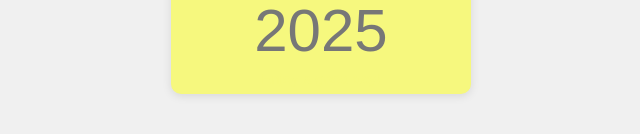
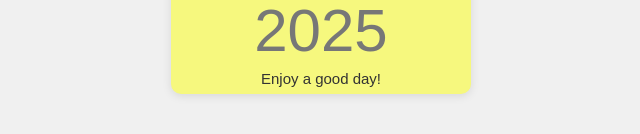
Before and after one commit to Paschal1804/calendar, a plain HTML site: page index.html in a window 1280 px wide. Shown: the part 376-510 px from the top of the page, without its empty margins (319-959 px from the left). Drawn offline with Linux system fonts and the light colour scheme.

Commit message:
Update sty1.css

```diff
--- a/sty1.css
+++ b/sty1.css
@@ -57,6 +57,7 @@ body {
     font-size: 60px;
 }
 .p1{
-font-size: 15px;
-    color: #f6f87e;
+    color: #333;
+    font-size: 15px;
+    text-align: center;
 }
```
